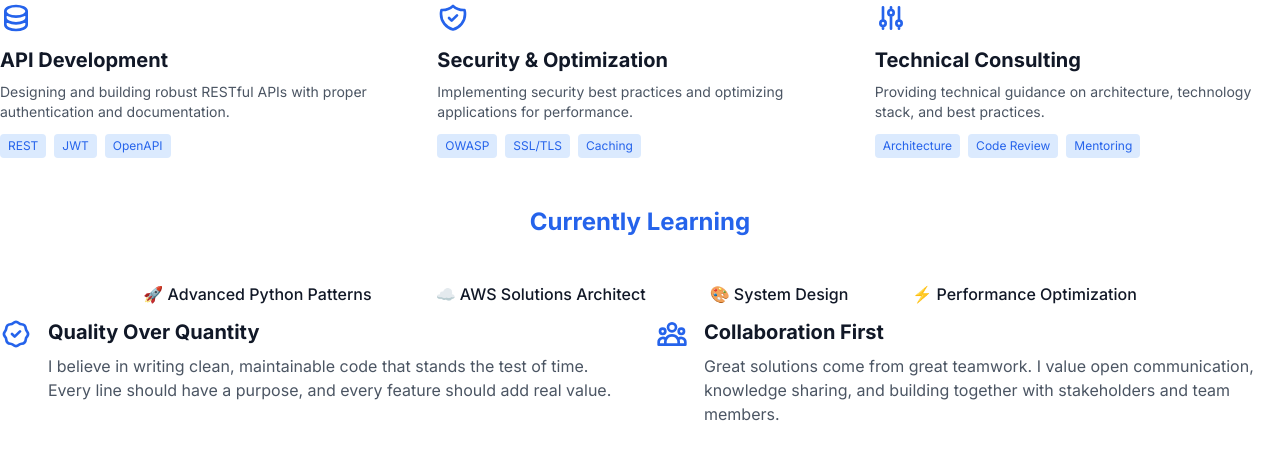
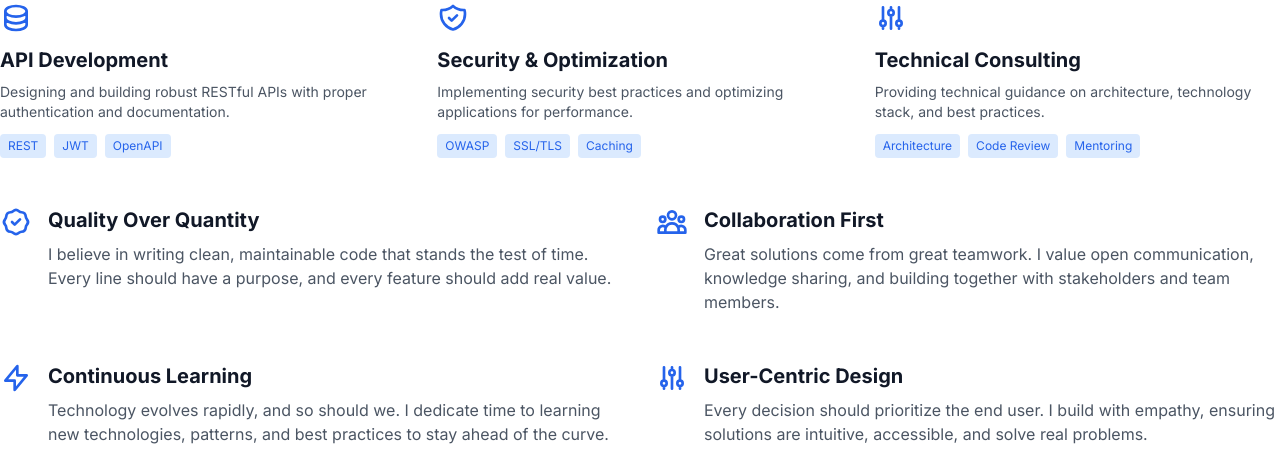
Before and after one commit to pawan980/portfolio, a Django app: page /about/ in a window 1280 px wide. Shown: the part 1442-1905 px from the top of the page. Run offline with Django 4.2, Linux system fonts and the light colour scheme; data comes from the database, SQL or seed files in the repository; data that the repository does not hold is empty; some libraries are stand-ins or nearby versions.

Commit message:
fix: remove hardcoded Currently Learning subsection

```diff
--- a/apps/core/admin.py
+++ b/apps/core/admin.py
@@ -18,7 +18,7 @@ class SiteSettingsAdmin(admin.ModelAdmin):
             'fields': ('resume_file',)
         }),
         ('Content Sections', {
-            'fields': ('what_i_do', 'currently_learning', 'my_philosophy', 'beyond_coding'),
+            'fields': ('what_i_do', 'my_philosophy', 'beyond_coding'),
             'description': 'Editable sections for About page'
         }),
         ('Stats & Achievements', {
--- a/apps/core/models.py
+++ b/apps/core/models.py
@@ -44,7 +44,6 @@ class SiteSettings(TimeStampedModel):
 
     # Content Sections
     what_i_do = models.TextField(blank=True, help_text="What I Do section")
-    currently_learning = models.TextField(blank=True, help_text="Currently Learning section")
     my_philosophy = models.TextField(blank=True, help_text="My Philosophy section")
     beyond_coding = models.TextField(blank=True, help_text="Beyond Coding/Interests section")
 
--- a/templates/pages/about.html
+++ b/templates/pages/about.html
@@ -55,19 +55,6 @@
         <c-card>
             <div class="prose dark:prose-invert max-w-none text-gray-700 dark:text-gray-300">
                 {{ site.what_i_do|linebreaks }}
-            </div>
-        </c-card>
-    </div>
-</c-section>
-{% endif %}
-
-<!-- Currently Learning Section -->
-{% if site.currently_learning %}
-<c-section title="Currently Learning" subtitle="Expanding my skillset">
-    <div class="max-w-4xl mx-auto">
-        <c-card>
-            <div class="prose dark:prose-invert max-w-none text-gray-700 dark:text-gray-300">
-                {{ site.currently_learning|linebreaks }}
             </div>
         </c-card>
     </div>
@@ -282,29 +269,6 @@
             </div>
         </c-card>
         {% endfor %}
-    </div>
-
-    <!-- Currently Learning Subsection -->
-    <div class="mt-12">
-        <h3 class="text-2xl font-bold text-center mb-8 text-primary-600 dark:text-primary-400">Currently Learning</h3>
-        <div class="flex flex-wrap justify-center gap-4">
-            <div
-                class="px-6 py-3 bg-gradient-to-r from-primary-100 to-purple-100 dark:from-primary-900 dark:to-purple-900 rounded-lg border-2 border-primary-200 dark:border-primary-800">
-                <span class="font-medium text-primary-700 dark:text-primary-300">🚀 Advanced Python Patterns</span>
-            </div>
-            <div
-                class="px-6 py-3 bg-gradient-to-r from-primary-100 to-purple-100 dark:from-primary-900 dark:to-purple-900 rounded-lg border-2 border-primary-200 dark:border-primary-800">
-                <span class="font-medium text-primary-700 dark:text-primary-300">☁️ AWS Solutions Architect</span>
-            </div>
-            <div
-                class="px-6 py-3 bg-gradient-to-r from-primary-100 to-purple-100 dark:from-primary-900 dark:to-purple-900 rounded-lg border-2 border-primary-200 dark:border-primary-800">
-                <span class="font-medium text-primary-700 dark:text-primary-300">🎨 System Design</span>
-            </div>
-            <div
-                class="px-6 py-3 bg-gradient-to-r from-primary-100 to-purple-100 dark:from-primary-900 dark:to-purple-900 rounded-lg border-2 border-primary-200 dark:border-primary-800">
-                <span class="font-medium text-primary-700 dark:text-primary-300">⚡ Performance Optimization</span>
-            </div>
-        </div>
     </div>
 </c-section>
 
```
Also changed, not shown: apps/core/migrations/0004_remove_sitesettings_currently_learning.py (added).
